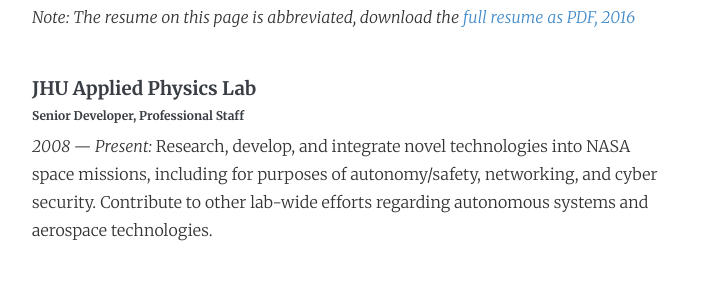
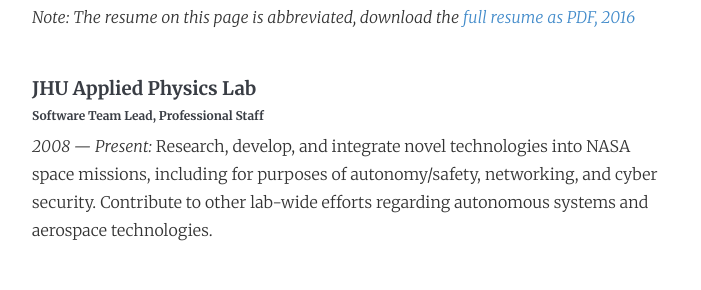
Before and after one commit to billvb/billvb.github.io, a Jekyll site: the page built from resume/index.md, in a window 1280 px wide. Shown: the part 234-524 px from the top of the page, without its empty margins (38-739 px from the left). Built offline with Jekyll 4.4.1, drawn with Linux system fonts in a browser that asks for light colours; nearby versions of some CDN libraries.

Commit message:
Update index.md

```diff
--- a/resume/index.md
+++ b/resume/index.md
@@ -7,7 +7,7 @@ _Note:_ *The resume on this page is abbreviated, download the [full resume as PD
 
 ### JHU Applied Physics Lab
 
-###### Senior Developer, Professional Staff
+###### Software Team Lead, Professional Staff
 
 *2008 &mdash; Present:* Research, develop, and integrate novel technologies into NASA space missions, including for purposes of autonomy/safety, networking, and cyber security.
 Contribute to other lab-wide efforts regarding autonomous systems and aerospace technologies.
```
